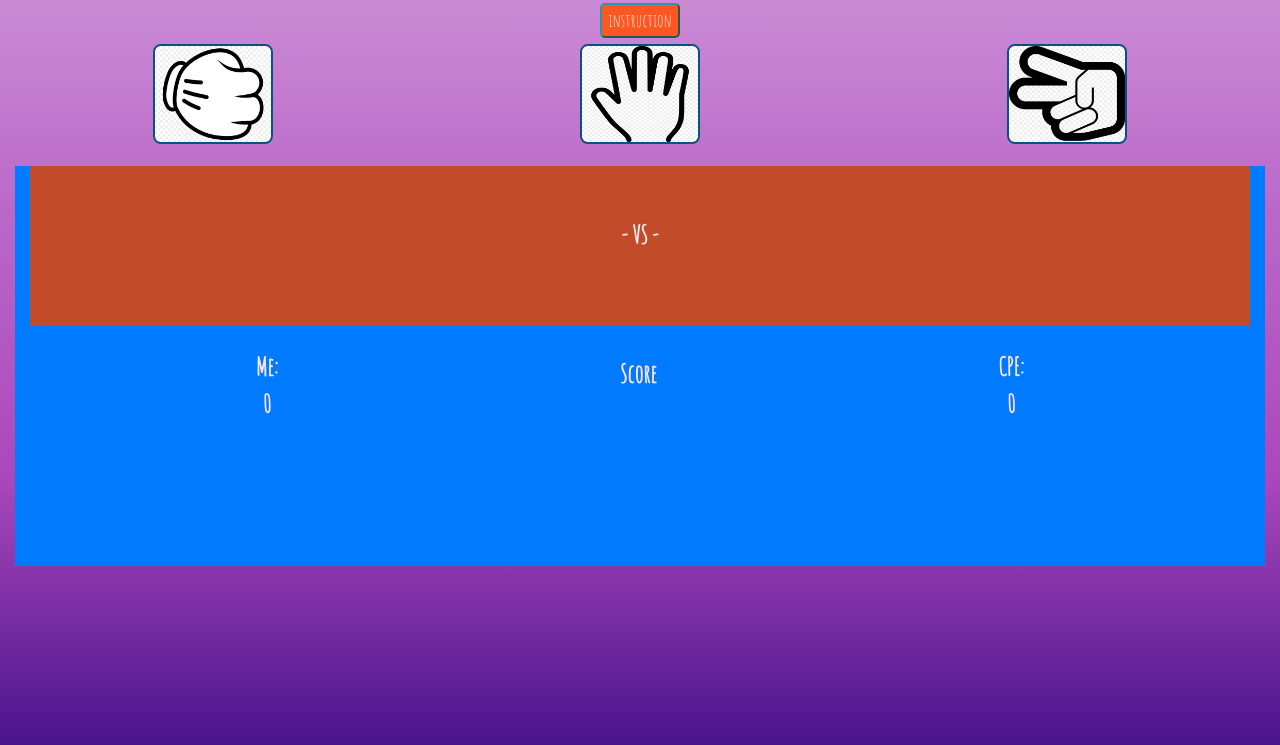
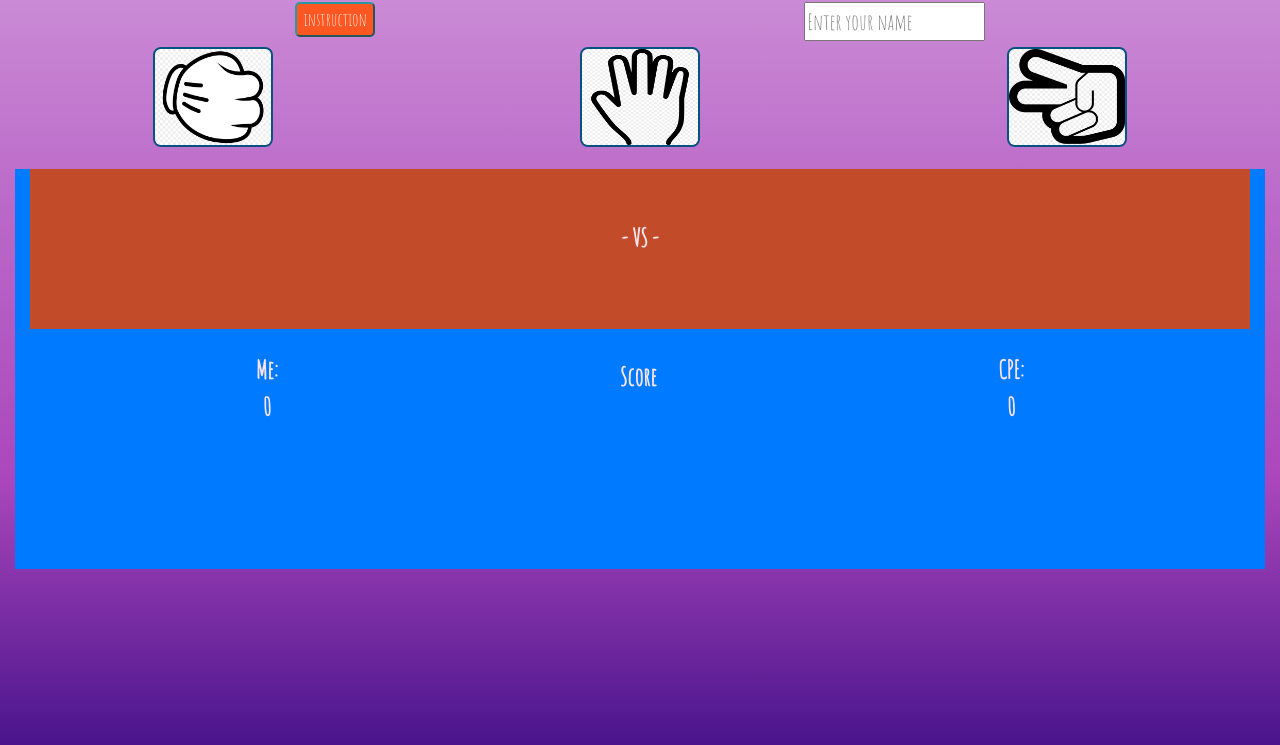
Before and after one commit to ghardadouAymen90/rock-paper-scissor-game, a plain HTML site: page index.html in a window 1280 px wide. Shown: the part 55-800 px from the top of the page. Drawn offline with nearby package versions, Linux system fonts and the light colour scheme.

Commit message:
Update index.html

```diff
--- a/index.html
+++ b/index.html
@@ -12,7 +12,7 @@
   <!-- Bootsrap 4 call-->
   <link rel="stylesheet" href="https://stackpath.bootstrapcdn.com/bootstrap/4.1.3/css/bootstrap.min.css" integrity="sha384-MCw98/SFnGE8fJT3GXwEOngsV7Zt27NXFoaoApmYm81iuXoPkFOJwJ8ERdknLPMO"
     crossorigin="anonymous">
-    <!-- Goole fonts call-->
+  <!-- Goole fonts call-->
   <link href="https://fonts.googleapis.com/css?family=Amatic+SC|Righteous" rel="stylesheet">
 </head>
 
@@ -21,7 +21,10 @@
 
   <div class="container-fluid text-center main-window">
     <h3>Click on your choice: Rock, Paper or Scissors</h3>
-    <button type="button" class="instruction mb-1" onclick="operInstructions()">instruction</button>
+    <div class="d-flex justify-content-around mx-5">
+      <button type="button" class="instruction mb-1" onclick="operInstructions()">instruction</button>
+      <input type="text" placeholder="Enter your name" id="player-name" class="mb-1 player-name" value="">
+    </div>
     <div class="row justify-content-center align-items-around">
       <div class="col-4">
         <img class="icon" id="rock" src="rock.jpg" title="Rock">
@@ -89,7 +92,7 @@
       </div>
       <div class="modal-body d-flex flex-column align-items-center py-1">
         <img src="instructions.png" alt="instructions1" id="ins1" class="pb-2">
-        <img src="Instructions 2.png" alt="Instructions2" id="ins2"class="my-1">
+        <img src="Instructions 2.png" alt="Instructions2" id="ins2" class="my-1">
       </div>
       <div class="modal-footer py-1">
         <button type="button" class="btn btn-secondary my-1" onclick="CloseInstructionsWindow()" data-dismiss="modal">Dismiss</button>
@@ -100,7 +103,7 @@
 
 
 
-<!-- Js call-->
+  <!-- Js call-->
 
   <script src="RPS.js"></script>
 </body>
```
